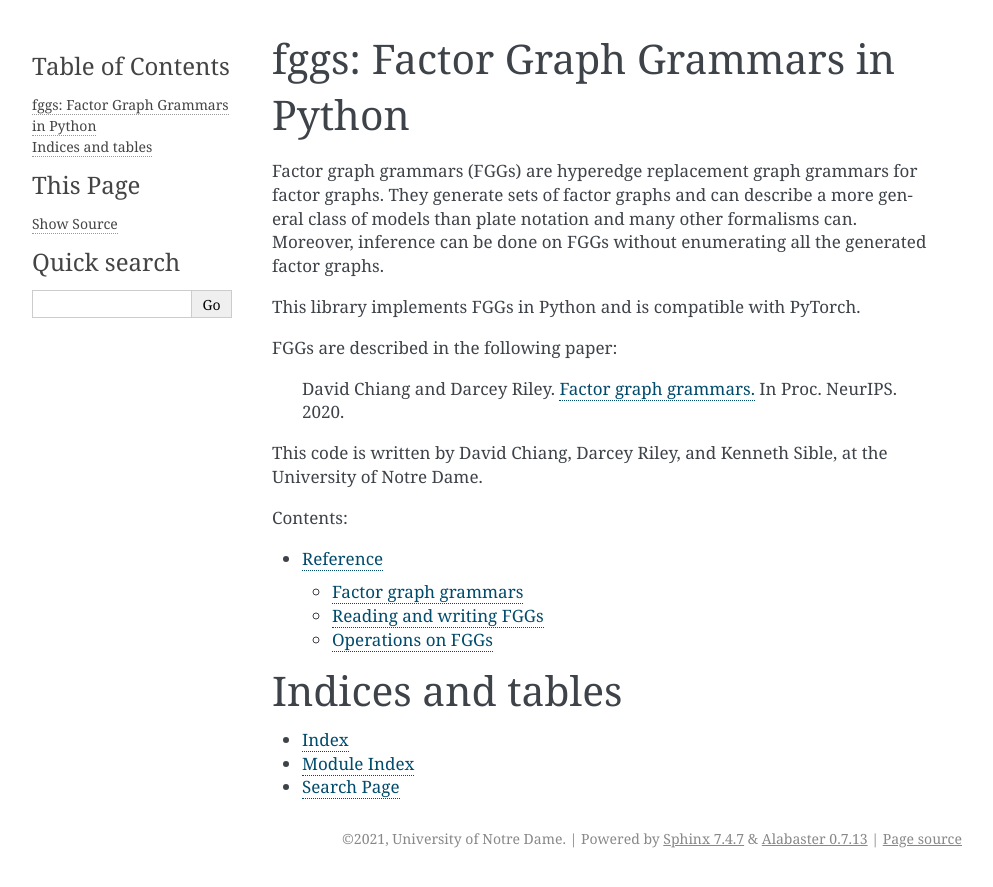
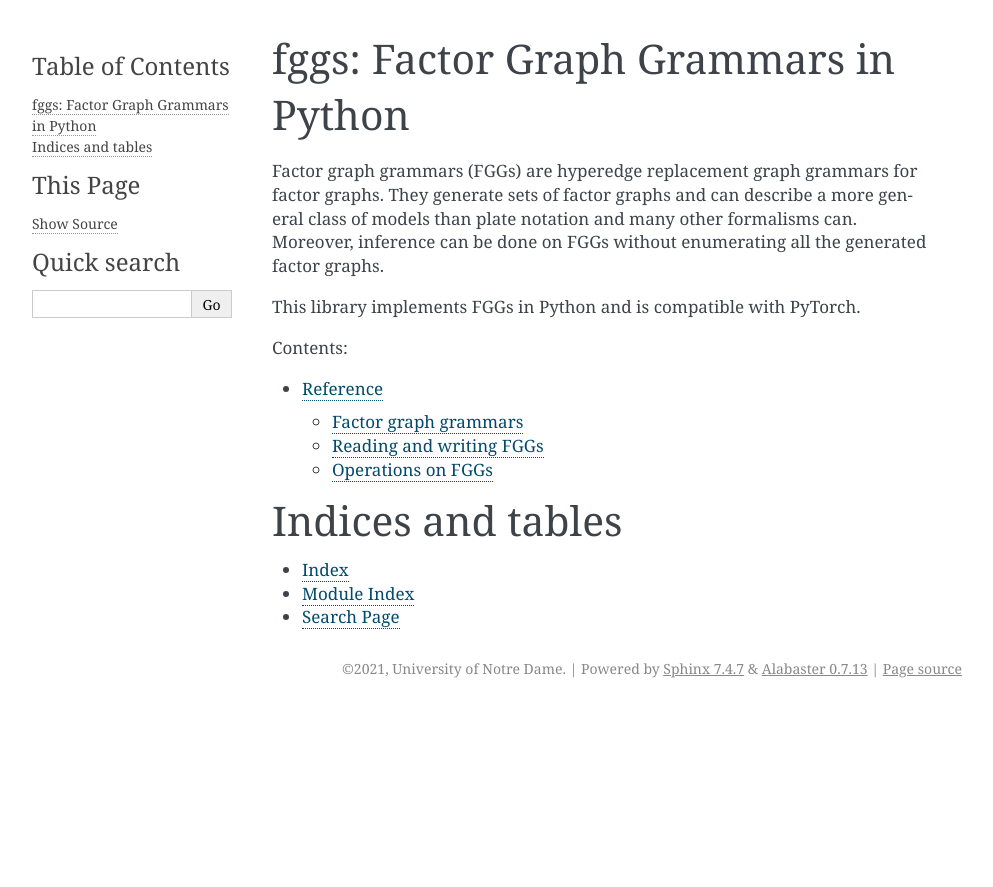
Before and after one commit to diprism/fggs, a Sphinx documentation site: the page built from docs/source/index.rst, in a window 1280 px wide. Shown: the top 887 px of the page, without its empty margins (148-1141 px from the left). Built offline with Sphinx 7.4.7, drawn with Linux system fonts in a browser that asks for light colours.

Commit message:
Remove names

```diff
--- a/docs/source/index.rst
+++ b/docs/source/index.rst
@@ -4,12 +4,6 @@ fggs: Factor Graph Grammars in Python
 Factor graph grammars (FGGs) are hyperedge replacement graph grammars for factor graphs. They generate sets of factor graphs and can describe a more general class of models than plate notation and many other formalisms can. Moreover, inference can be done on FGGs without enumerating all the generated factor graphs.
 
 This library implements FGGs in Python and is compatible with PyTorch.
-
-FGGs are described in the following paper:
-
-    David Chiang and Darcey Riley. `Factor graph grammars. <https://arxiv.org/abs/2010.12048>`_ In Proc. NeurIPS. 2020.
-
-This code is written by David Chiang, Darcey Riley, and Kenneth Sible, at the University of Notre Dame.
 
 .. toctree::
    :maxdepth: 2
```
Also changed, not shown: README.md (+0 -6 lines).
